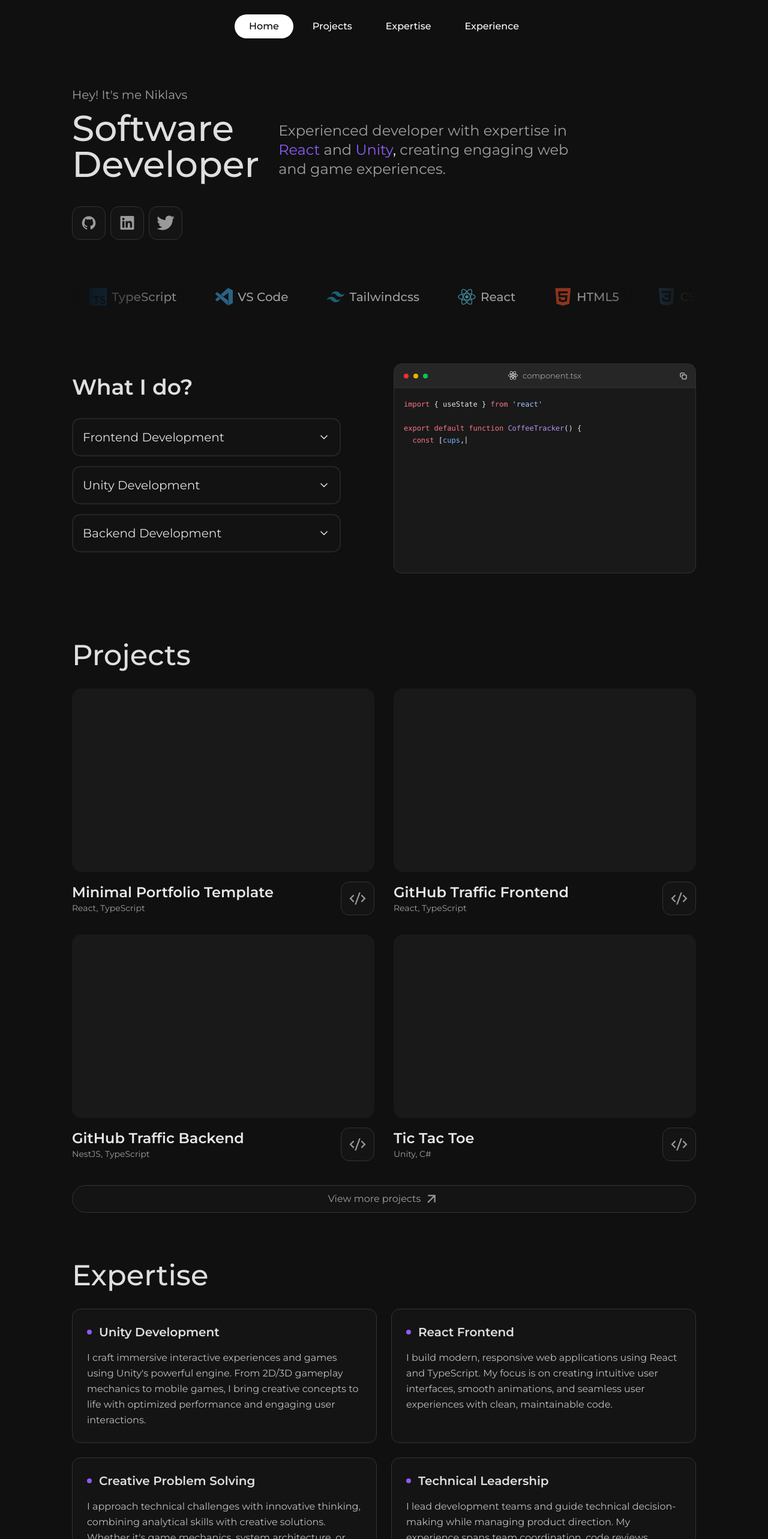
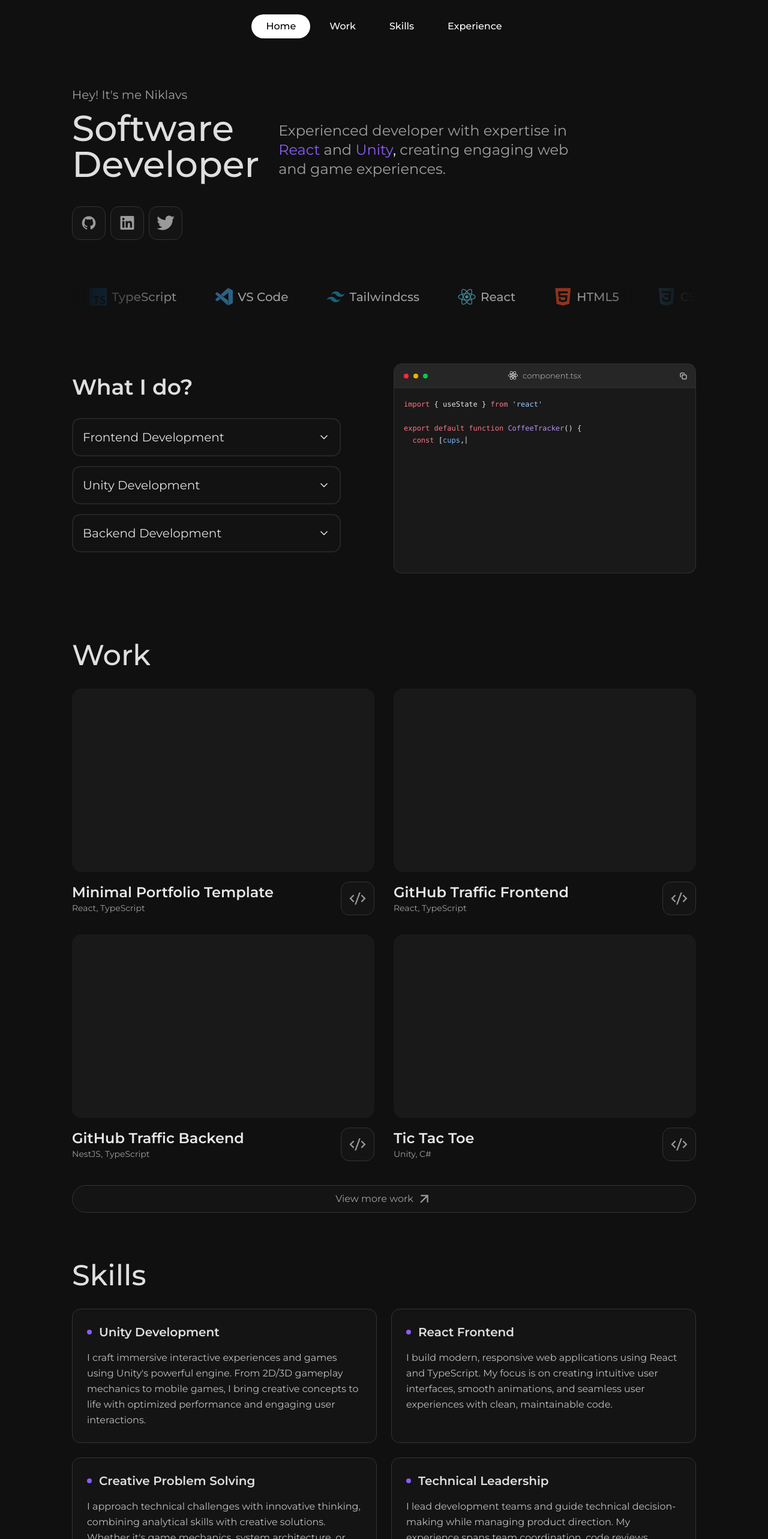
Before and after one commit to Nikseell/portfolio-website, a React (Vite) app: page / in a window 1280 px wide. Shown: the top 2566 px of the page at 60% size. Built offline with nearby package versions, Linux system fonts and the light colour scheme.

Commit message:
Section renaming

```diff
--- a/src/components/ProjectCard.tsx
+++ b/src/components/WorkCard.tsx
@@ -1,10 +1,10 @@
 import { type FC } from 'react'
-import { type ProjectCardProps } from '../types/project'
+import { type WorkCardProps } from '../types/work'
 import IconButton from './common/IconButton'
 import arrow from '../assets/icons/arrow.svg'
 import development from '../assets/icons/development.svg'
 
-const ProjectCard: FC<ProjectCardProps> = ({ title, tags, link, codeLink }) => {
+const WorkCard: FC<WorkCardProps> = ({ title, tags, link, codeLink }) => {
   return (
     <div className="flex flex-col overflow-hidden aspect-[3/3] sm:aspect-[4/3] md:aspect-[3/3] lg:aspect-[4/3] h-full">
       <div className="flex w-full h-full bg-[#191919] rounded-2xl"></div>
@@ -48,4 +48,4 @@ const ProjectCard: FC<ProjectCardProps> = ({ title, tags, link, codeLink }) => {
   )
 }
 
-export default ProjectCard
+export default WorkCard
--- a/src/components/common/Navigation.tsx
+++ b/src/components/common/Navigation.tsx
@@ -9,7 +9,7 @@ const Navigation: FC = () => {
       const scrollTop = window.scrollY
       setIsScrolled(scrollTop > 50)
 
-      const sections = ['home', 'projects', 'expertise', 'experience']
+      const sections = ['home', 'work', 'skills', 'experience']
       const sectionElements = sections.map((id) => document.getElementById(id))
 
       for (let i = sectionElements.length - 1; i >= 0; i--) {
@@ -51,15 +51,6 @@ const Navigation: FC = () => {
       }`}
     >
       <div className="flex items-center w-full max-w-[70rem] px-4">
-        {/* <div className="justify-start hidden md:block w-40">
-          <Link
-            to="/"
-            className="text-white text-2xl font-bold hover:text-gray-300 transition-colors"
-          >
-            NL.
-          </Link>
-        </div> */}
-
         <div className="flex items-center w-full justify-center space-x-2 md:space-x-2">
           <button
             onClick={() => scrollToSection('home')}
@@ -68,16 +59,16 @@ const Navigation: FC = () => {
             Home
           </button>
           <button
-            onClick={() => scrollToSection('projects')}
-            className={getLinkClassName('projects')}
+            onClick={() => scrollToSection('work')}
+            className={getLinkClassName('work')}
           >
-            Projects
+            Work
           </button>
           <button
-            onClick={() => scrollToSection('expertise')}
-            className={getLinkClassName('expertise')}
+            onClick={() => scrollToSection('skills')}
+            className={getLinkClassName('skills')}
           >
-            Expertise
+            Skills
           </button>
           <button
             onClick={() => scrollToSection('experience')}
--- a/src/components/sections/Expertise.tsx
+++ b/src/components/sections/Expertise.tsx
@@ -3,11 +3,11 @@ import { expertiseData } from '../../data/expertise'
 const Expertise = () => {
   return (
     <section
-      id="expertise"
+      id="skills"
       className="text-white h-fit"
     >
       <div className="flex items-center justify-between pb-8">
-        <div className="section-header">Expertise</div>
+        <div className="section-header">Skills</div>
       </div>
       <div className="grid grid-cols-1 md:grid-cols-2 gap-6">
         {expertiseData.map((expertise, index) => (
--- a/src/components/sections/Projects.tsx
+++ b/src/components/sections/Work.tsx
@@ -1,37 +1,37 @@
 import { type FC } from 'react'
-import ProjectCard from '../ProjectCard'
-import { projectsData } from '../../data/projects'
+import WorkCard from '../WorkCard'
+import { workData } from '../../data/work'
 import arrow from '../../assets/icons/arrow.svg'
 
-const Projects: FC = () => {
-  const displayedProjects = projectsData.slice(0, 4)
+const Work: FC = () => {
+  const displayedWorks = workData.slice(0, 4)
 
   return (
     <section
-      id="projects"
+      id="work"
       className="text-white h-fit"
     >
       <div className="flex items-center justify-between pb-8">
-        <div className="section-header">Projects</div>
+        <div className="section-header">Work</div>
       </div>
       <div className="grid grid-cols-1 sm:grid-cols-1 md:grid-cols-2 lg:grid-cols-2 gap-4 sm:gap-6 md:gap-8">
-        {displayedProjects.map((project, index) => (
-          <ProjectCard
+        {displayedWorks.map((work, index) => (
+          <WorkCard
             key={index}
-            title={project.title}
-            description={project.description}
-            tags={project.tags}
-            link={project.link}
-            codeLink={project.codeLink}
+            title={work.title}
+            description={work.description}
+            tags={work.tags}
+            link={work.link}
+            codeLink={work.codeLink}
           />
         ))}
       </div>
       <button
-        onClick={() => window.open('https://github.com', '_blank')}
+        onClick={() => window.open('https://github.com/nikseell', '_blank')}
         className="flex justify-center items-center mt-6 sm:mt-8 md:mt-10 px-4 py-2 rounded-full gap-1 border border-[#333333] bg-[#141414] hover:bg-[#242424] hover:scale-105 transition-all duration-300 cursor-pointer w-full group"
       >
         <p className="flex items-center justify-center opacity-60 group-hover:opacity-100 group-hover:text-white transition-all duration-300">
-          View more projects
+          View more work
         </p>
         <img
           src={arrow}
@@ -43,4 +43,4 @@ const Projects: FC = () => {
   )
 }
 
-export default Projects
+export default Work
--- a/src/data/projects.ts
+++ b/src/data/work.ts
@@ -1,6 +1,6 @@
-import { type Project } from '../types/project'
+import { type Work } from '../types/work'
 
-export const projectsData: Project[] = [
+export const workData: Work[] = [
   {
     title: 'Minimal Portfolio Template',
     description: 'Ready-to-use minimal portfolio template - just add your content and deploy',
--- a/src/pages/Home.tsx
+++ b/src/pages/Home.tsx
@@ -1,7 +1,7 @@
 import { type FC } from 'react'
 import Layout from '../components/common/Layout'
 import Hero from '../components/sections/Hero'
-import Projects from '../components/sections/Projects'
+import Work from '../components/sections/Work'
 import Experience from '../components/sections/Experience'
 import Footer from '../components/common/Footer'
 import Expertise from '../components/sections/Expertise'
@@ -10,7 +10,7 @@ const Home: FC = () => {
   return (
     <Layout>
       <Hero />
-      <Projects />
+      <Work />
       <Expertise />
       <Experience />
       <Footer />
--- /dev/null
+++ b/src/types/work.ts
@@ -0,0 +1,16 @@
+export interface Work {
+  title: string
+  description: string
+  tags: string[]
+  link?: string
+  codeLink?: string
+}
+
+export interface WorkCardProps {
+  title: string
+  description: string
+  tags: string[]
+  link?: string
+  codeLink?: string
+  imageUrl?: string
+}
```
Also changed, not shown: src/types/project.ts (deleted, +0 -16 lines).
